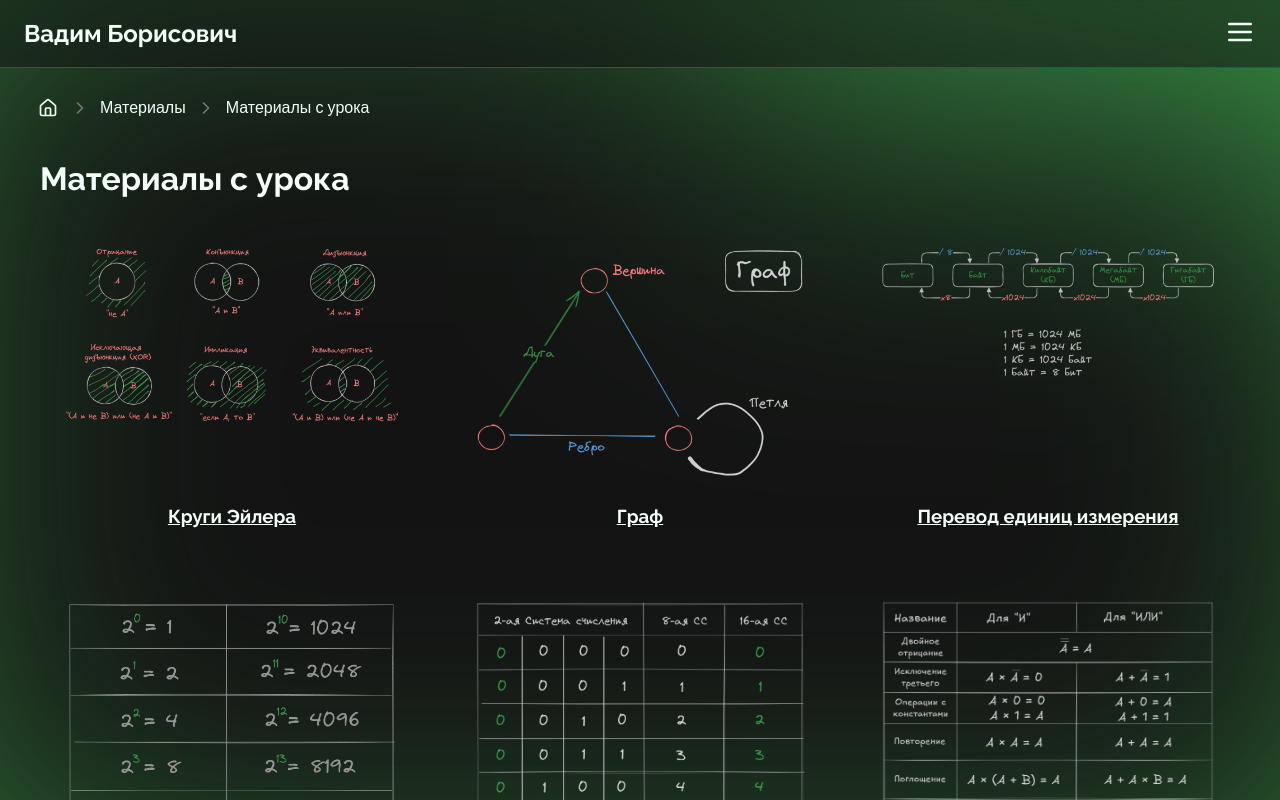
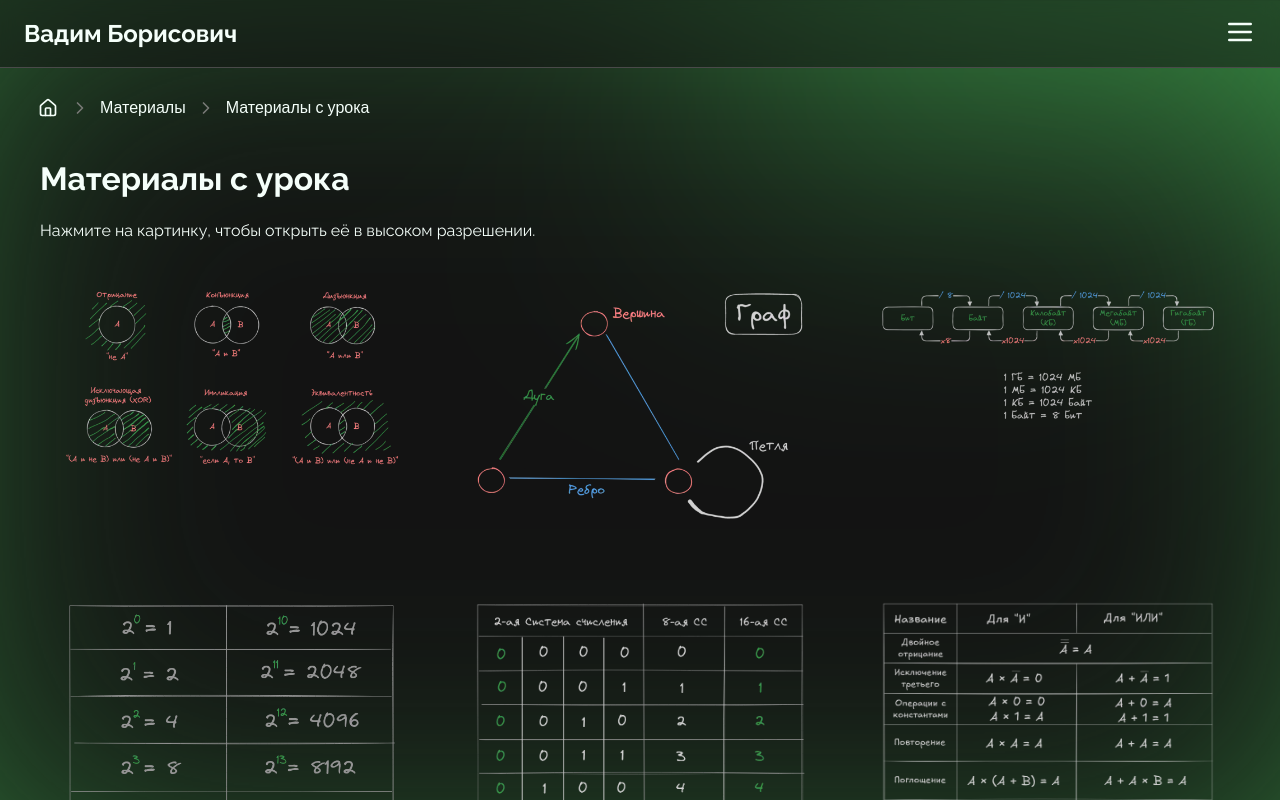
Before and after one commit to svbinf-ru/svbinf.ru, a Next.js app: page /materials/lessons in a window 1280 px wide. Shown: the top 800 px of the page. Built offline with nearby package versions, Linux system fonts and the light colour scheme.

Commit message:
feat(lessons): remove captions and make images links themselves

```diff
--- a/app/materials/lessons/page.tsx
+++ b/app/materials/lessons/page.tsx
@@ -25,12 +25,14 @@ export default function Lessons() {
             />
             <Container>
                 <h1>Материалы с урока</h1>
+                <p>
+                    Нажмите на картинку, чтобы открыть её в высоком разрешении.
+                </p>
                 <Grid>
                     {images.map((i) => (
                         <Box key={i.caption}>
-                            <Image src={i.src} alt={i.caption} />
                             <Link href={i.full} target="_blank">
-                                <h3>{i.caption}</h3>
+                                <Image src={i.src} alt={i.caption} />
                             </Link>
                         </Box>
                     ))}
```
